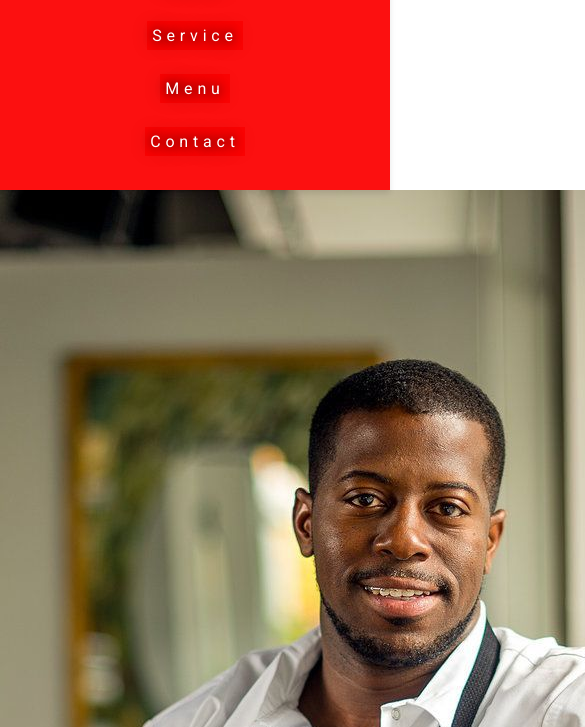
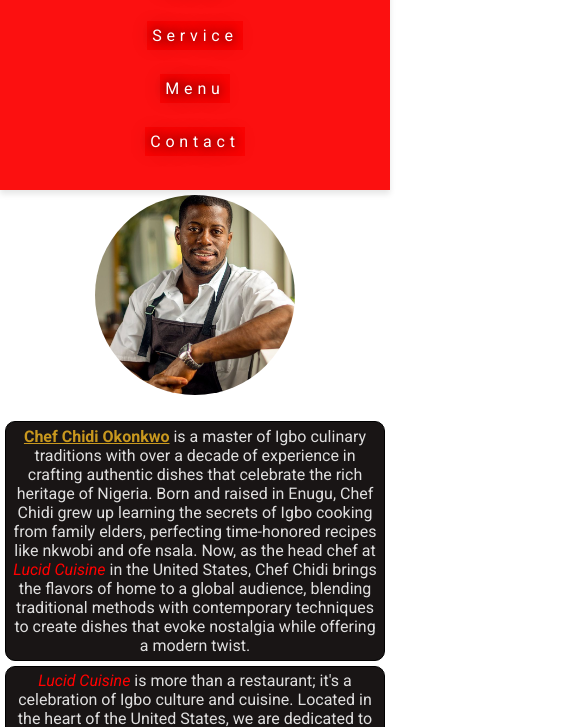
Before and after one commit to Eagle-lucid/restaurant-, a website built with webpack: page src/home.html in a window 390 px wide. Shown: the part 117-844 px from the top of the page, 585 px wide, since content can reach past the window. Built offline with nearby package versions, Linux system fonts and the light colour scheme.

Commit message:
- Added a flex-based layout for the info section to display text beside the image. - Ensured the image is circular and responsive with  and . - Implemented stacking of image and text for smaller screens using media queries. - Improved text readability and alignment for better user experience.

```diff
--- a/src/home.css
+++ b/src/home.css
@@ -13,7 +13,7 @@
     --secondary-crl: hsla(0, 0%, 100%, 0.692);
     --button-bg-crl: hsla(0, 98%, 50%, 0.945);
     --button-txt-crl: hsl(0, 0%, 100%);
-    --grl-txt-crl: hsla(0, 0%, 0%, 0.863);
+    --grl-txt-crl: hsla(0, 0%, 100%, 0.863);
 
     /* Font size*/
     --base-font-size: 1rem;
@@ -41,7 +41,7 @@
      --space-large: 2rem;
 
 }
-
+/* Header section style...*/
 header{
     background-color: var(--header-bg-crl);
     padding: var(--space-medium);
@@ -72,9 +72,6 @@ nav > .nav-list {
 @media (max-width: 768px) {
     .nav-list {
         flex-direction: column;
-        justify-content: flex-end;
-        align-items: center;
-        gap: var(--space-small);
     }
 }
 .nav-list > button {
@@ -98,4 +95,60 @@ nav > .nav-list {
     color: hsl(43, 74%, 49%);
     text-shadow: 0 0 10px hsla(0, 0%, 0%, 0.952), 0 0 20px hsla(0, 0%, 0%, 0.952);
     transform: scale(0.95);
+    text-decoration: line-through;
 }
+/* Section for the information of the chef & restaurant*/
+.info-section {
+   display: flex;
+   align-items: center;
+   gap: var(--space-medium);
+   background-color: var(--secondary-crl);
+}
+.info-section img {
+    width: 100%;
+    max-width: 250px;
+    height: auto;
+    max-height: 250px;
+    border-radius: 50%;
+    object-fit: cover;
+    margin: 7.5px 0 0 15%;
+}
+.info-section .info {
+    flex: 1;
+}
+.info-section .info > p {
+    border: 1px solid black;
+    padding: var(--space-smallest);
+    margin: 5px auto;
+    max-width: 530px;
+    font-size: var(--base-font-size);
+    font-family: var(--body-font-family);
+    color: var(--grl-txt-crl);
+    background-color: hsl(0, 8%, 9%);
+    border-radius: var(--border-radius);
+}
+.info p > strong {
+    color: hsla(43, 74%, 49%, 0.918);
+    text-decoration: underline;
+}
+.info p > em {
+    color: hsl(0, 100%, 50%);
+}
+/* For smaller image stack the image and text vertically*/
+@media (max-width: 768px) {
+    .info-section {
+        flex-direction: column;
+        gap: var(--space-small);
+        text-align: center;
+        margin: 0 5px;
+
+    }
+    .info-section img {
+        max-height: 200px;
+        max-width: 200px;
+        margin: 5px auto;
+    }
+    .info-section .info > p {
+        margin: 5px auto;
+    }
+}
```
